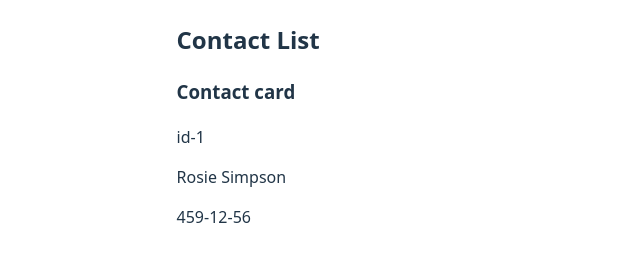
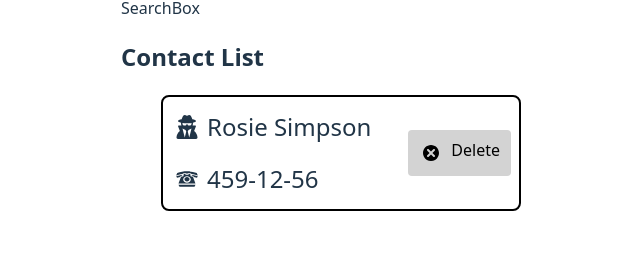
Before and after one commit to dvankevich/goit-neo-react-hw-module3, a React (Vite) app: page / in a window 1280 px wide. Shown: the part 351-612 px from the top of the page, without its empty margins (319-959 px from the left). Built offline with nearby package versions, Linux system fonts and the light colour scheme.

Commit message:
Contact component

```diff
--- a/package.json
+++ b/package.json
@@ -11,6 +11,8 @@
   },
   "dependencies": {
     "formik": "^2.4.9",
+    "modern-normalize": "^3.0.1",
+    "normalize.css": "^8.0.1",
     "react": "^19.2.0",
     "react-dom": "^19.2.0",
     "react-icons": "^5.5.0",
--- a/src/components/Contact/Contact.jsx
+++ b/src/components/Contact/Contact.jsx
@@ -6,10 +6,28 @@ import css from "./Contact.module.css";
 const Contact = ({ contact }) => {
     return (
         <>
-            <h3>Contact card</h3>
-            <p>{contact.id}</p>
-            <p>{contact.name}</p>
-            <p>{contact.number}</p>
+            <li className={css.contactCard}>
+                <div className={css.nameNumber}>
+                    <div className={css.contactField}>
+                        <FaUserSecret className={css.icon} />
+                        <p>{contact.name}</p>
+                    </div>
+                    <div className={css.contactField}>
+                        <GiRotaryPhone className={css.icon} />
+                        <p>{contact.number}</p>
+                    </div>
+                </div>
+                <button
+                    className={css.btn}
+                    type="button"
+                    onClick={() =>
+                        console.log(`delete contact with id: ${contact.id}`)
+                    }
+                >
+                    <TiDelete className={css.icon} />
+                    Delete
+                </button>
+            </li>
         </>
     );
 };
--- a/src/components/Contact/Contact.module.css
+++ b/src/components/Contact/Contact.module.css
@@ -0,0 +1,44 @@
+.icon {
+  width: 24px;
+  height: 24px;
+}
+
+.contactField {
+  display: flex;
+  gap: 8px;
+  padding: 4px;
+  font-size: 24px;
+  align-items: center;
+}
+
+p {
+  padding: 0;
+  margin: 0;
+}
+
+.nameNumber {
+  display: flex;
+  flex-direction: column;
+  gap: 8px;
+}
+
+.contactCard {
+  display: flex;
+  align-items: center;
+  justify-content: space-between;
+  padding: 8px;
+  border: 2px solid black;
+  border-radius: 8px;
+  width: 360px;
+}
+
+.btn {
+  display: flex;
+  gap: 8px;
+  cursor: pointer;
+  background-color: lightgrey;
+  color: black;
+  padding: 10px;
+  border-radius: 4px;
+  margin: 0;
+}
--- a/src/components/ContactList/ContactList.jsx
+++ b/src/components/ContactList/ContactList.jsx
@@ -6,7 +6,9 @@ const ContactList = ({ contacts }) => {
     return (
         <>
             <h2>Contact List</h2>
-            <Contact contact={contacts[0]} />
+            <ul>
+                <Contact contact={contacts[0]} />
+            </ul>
         </>
     );
 };
--- a/src/main.jsx
+++ b/src/main.jsx
@@ -1,5 +1,6 @@
 import { StrictMode } from "react";
 import { createRoot } from "react-dom/client";
+import "modern-normalize";
 import "./index.css";
 import App from "./components/App.jsx";
 
```
Also changed, not shown: 1 other file (tests, documents, lock files or other folders).
